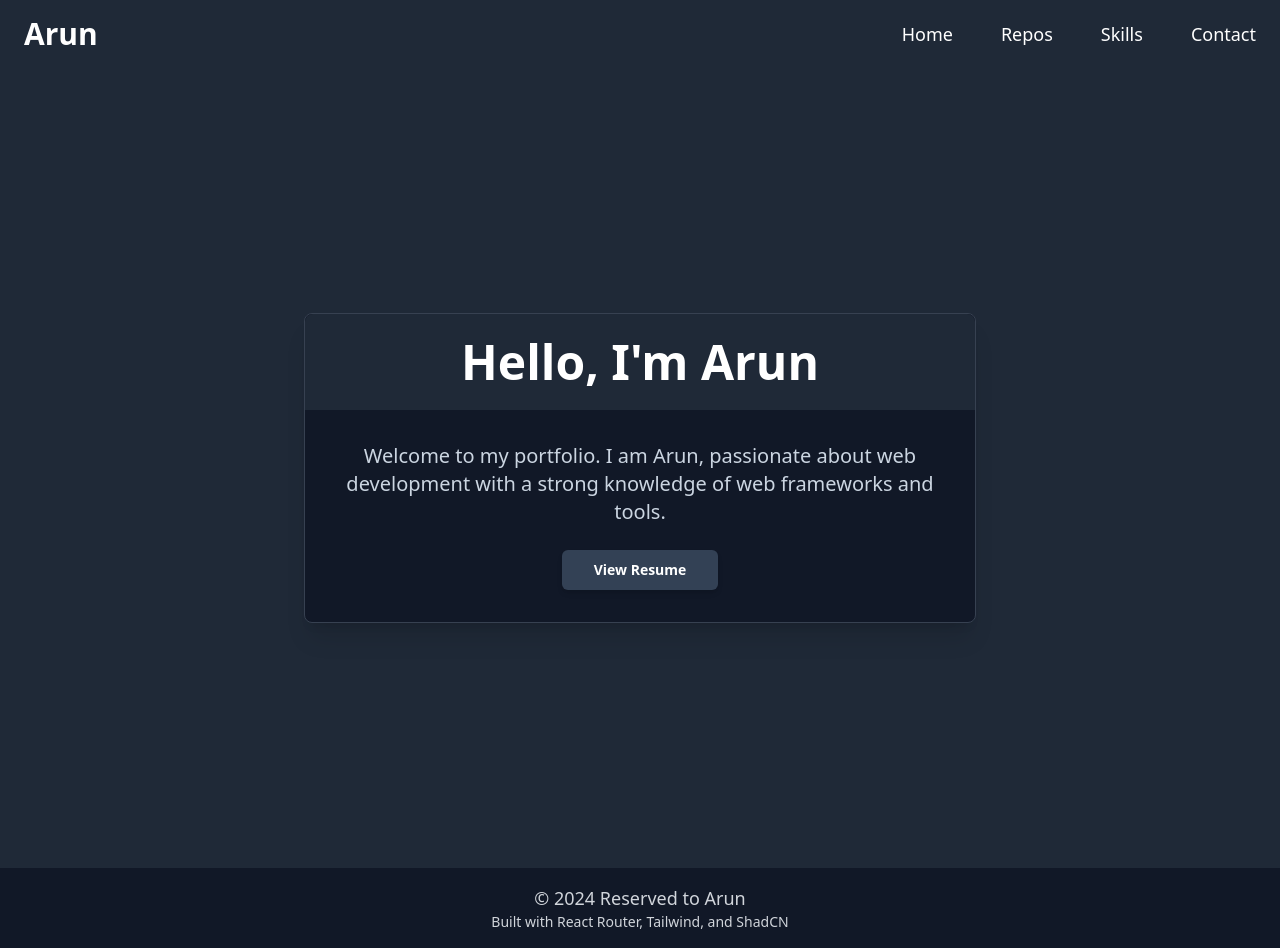
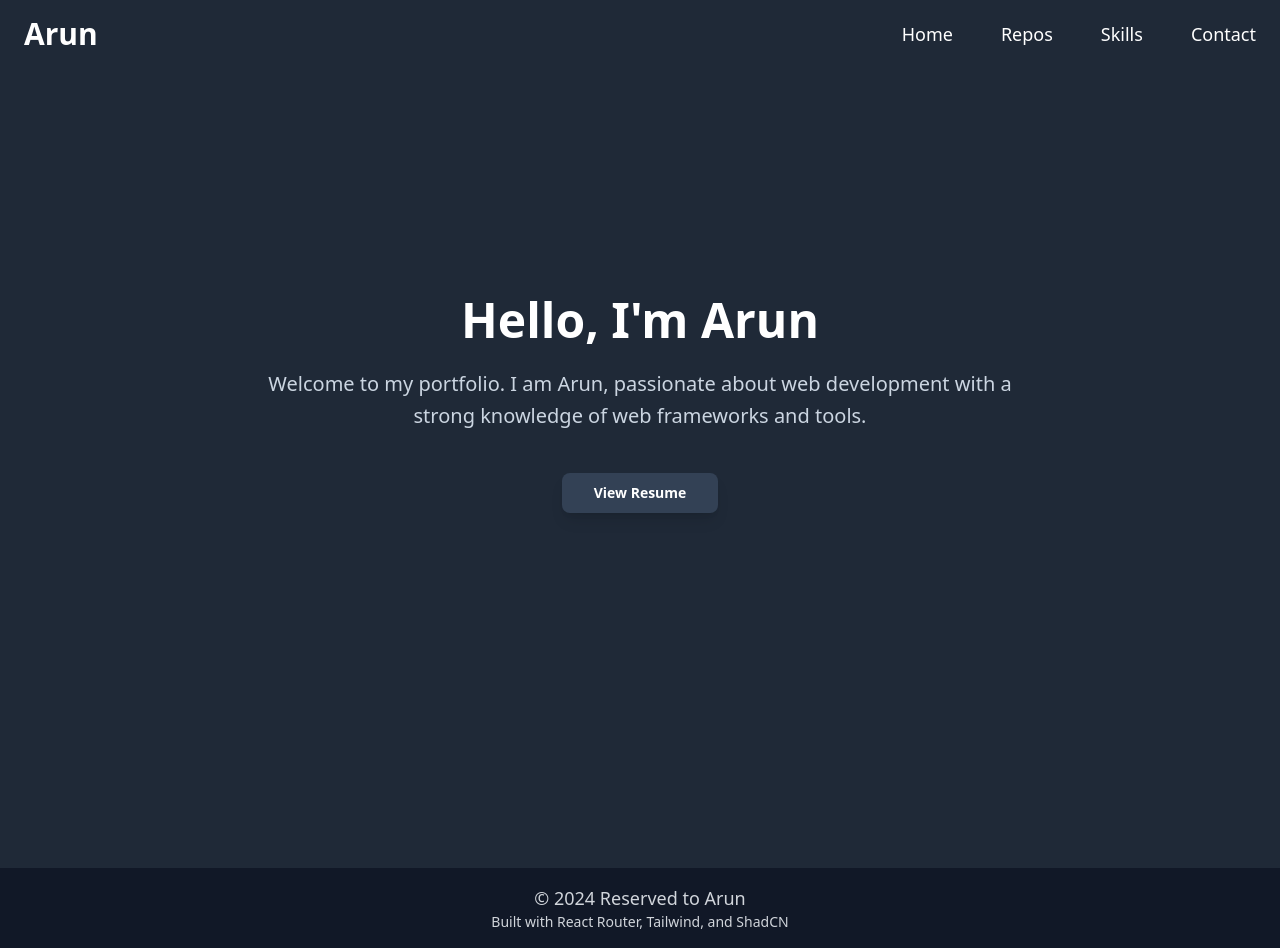
Before and after one commit to arunkumarayinabathina/portfolio, a React (Vite) app: page / in a window 1280 px wide. Built offline with nearby package versions, Linux system fonts and the light colour scheme; the HTML template or start-up script is replaced by a standard one.

Commit message:
Update Home.jsx

```diff
--- a/src/pages/Home.jsx
+++ b/src/pages/Home.jsx
@@ -1,6 +1,5 @@
 import React from "react";
-import { Card, CardContent, CardHeader } from "@/components/ui/card"; // Adjust this import based on your directory structure
-import { Button } from "@/components/ui/button"; // Same here, ensure the correct import path
+import { Button } from "@/components/ui/button"; // Ensure the correct import path
 
 function Home() {
   const handleDownload = () => {
@@ -19,26 +18,27 @@ function Home() {
 
   return (
     <div className="bg-gray-800 flex items-center justify-center min-h-screen px-4 sm:px-8">
-      {/* Responsive Card with Simplified Styling */}
-      <Card className="w-full max-w-2xl bg-gray-900 rounded-lg shadow-xl border border-gray-700">
-        <CardHeader className="p-6 text-center bg-gray-800 rounded-t-lg">
-          <h1 className="text-4xl sm:text-5xl font-bold text-white">
+      <div className="text-center w-full max-w-3xl">
+        {/* Large Top Spacing */}
+        <div className="py-16">
+          <h1 className="text-5xl font-extrabold text-white mb-6">
             Hello, I'm Arun
           </h1>
-        </CardHeader>
-        <CardContent className="p-6 sm:p-8 text-center">
-          <p className="text-lg sm:text-xl text-slate-300 mb-6 leading-relaxed">
+          <p className="text-xl text-slate-300 leading-relaxed mb-10">
             Welcome to my portfolio. I am Arun, passionate about web development
             with a strong knowledge of web frameworks and tools.
           </p>
+          {/* Call to Action */}
           <Button
             onClick={handleDownload}
-            className="bg-slate-700 text-white font-bold py-2 sm:py-3 px-6 sm:px-8 rounded-md shadow-md hover:bg-slate-600 transition-transform duration-300 transform hover:scale-105"
+            className="bg-slate-700 text-white font-bold py-3 px-8 rounded-lg shadow-lg hover:bg-slate-600 transition-transform duration-300 transform hover:scale-105"
           >
             View Resume
           </Button>
-        </CardContent>
-      </Card>
+        </div>
+        {/* Large Bottom Spacing */}
+        <div className="py-16"></div>
+      </div>
     </div>
   );
 }
```
